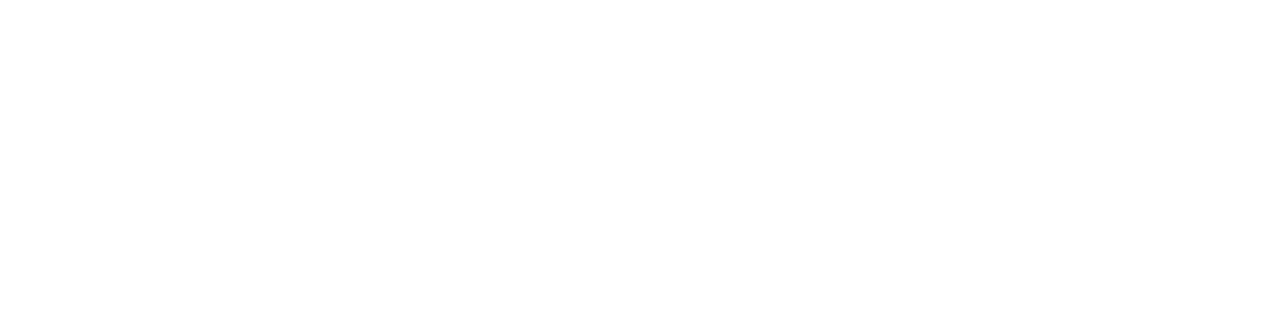
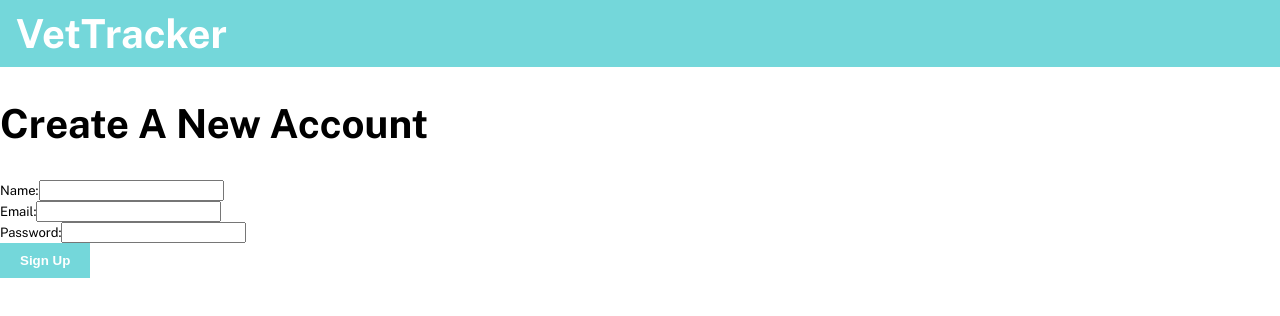
Before and after one commit to Kimberlynolsin/VetTracker, a React (Vite) app: page /signup in a window 1280 px wide. Before the commit this address had no page. Shown: the top 316 px of the page. Built offline with nearby package versions, Linux system fonts and the light colour scheme.

Commit message:
add sign up page & routing

```diff
--- a/src/App.jsx
+++ b/src/App.jsx
@@ -1,13 +1,16 @@
 import { BrowserRouter as Router, Route, Routes } from "react-router-dom";
 
+import HomePage from "./pages/Homepage/HomePage";
+import SignUp from './pages/Signup/SignUp'
+
 import "./styles/styles.scss";
-import HomePage from "./pages/Homepage/HomePage";
 function App() {
   return (
     <>
       <Router>
         <Routes>
           <Route path= "/"element={<HomePage />} />
+          <Route path= "/signup"element={<SignUp />} />
         </Routes>
       </Router>
     </>
--- a/src/pages/Homepage/HomePage.jsx
+++ b/src/pages/Homepage/HomePage.jsx
@@ -1,3 +1,5 @@
+import { Link } from "react-router-dom";
+
 import Header from "../../components/Header/Header";
 const HomePage = () => {
   return (
@@ -14,8 +16,12 @@
           </p>
         </div>
         <div className="hero__btns">
-          <input type="button" value="Sign Up" className="hero__btns__signup"></input>
-          <input type="button" value="Login" className="hero__btns__login"></input>
+          <Link to="/signup" className="hero__btns__signup">
+            <p className="hero__btns__text">Sign Up</p>
+          </Link>
+          <Link to="/login" className="hero__btns__login">
+            <p className="hero__btns__text">Login</p>
+          </Link>
         </div>
       </section>
     </>
--- a/src/pages/Homepage/HomePage.scss
+++ b/src/pages/Homepage/HomePage.scss
@@ -12,7 +12,8 @@
     color: $primary;
     margin-bottom: 0;
     @include desktop {
-margin: 2rem 0 ;      }
+      margin: 2rem 0;
+    }
   }
 
   &__text {
@@ -25,18 +26,17 @@
     justify-content: space-between;
 
     &__signup {
-      background-color: $primary;
-      border-style: initial;
-      border-radius: 5px;
-      padding: 1rem 2rem;
-      font-weight: bold;
-      color: white;
+      @include button;
     }
     &__login {
-      @extend .hero__btns__signup;
+      @include button;
       background-color: $secondary;
       color: $primary;
       border: 1px solid $primary;
     }
+
+    &__text {
+      margin: 0;
+    }
   }
 }
--- /dev/null
+++ b/src/pages/Signup/SignUp.jsx
@@ -0,0 +1,29 @@
+import Header from "../../components/Header/Header";
+
+const SignUp = () => {
+  return (
+    <>
+      <Header />
+      <section className="signup">
+        <h1 className="signup__title">Create A New Account</h1>
+        <form className="signup__form">
+          <div>
+            <label htmlFor="name">Name:</label>
+            <input type="text" id="name" name="name" />
+          </div>
+          <div>
+            <label htmlFor="email">Email:</label>
+            <input type="email" id="email" name="email" />
+          </div>
+          <div>
+            <label htmlFor="password">Password:</label>
+            <input type="password" id="password" name="password" />
+          </div>
+          <button type="submit">Sign Up</button>
+        </form>
+      </section>
+    </>
+  );
+};
+
+export default SignUp;
--- /dev/null
+++ b/src/pages/Signup/SignUp.scss
@@ -0,0 +1,6 @@
+.signup {
+  [type="submit"] {
+    @include button;
+    border-radius: 0;
+  }
+}
--- a/src/styles/partials/_mixins.scss
+++ b/src/styles/partials/_mixins.scss
@@ -9,3 +9,13 @@
       @content;
     }
   }
+
+  @mixin button {
+    background-color: $primary;
+    border-style: initial;
+    border-radius: 5px;
+    padding: 1rem 2rem;
+    font-weight: bold;
+    color: white;
+    text-decoration: none;
+  }
--- a/src/styles/styles.scss
+++ b/src/styles/styles.scss
@@ -5,3 +5,4 @@
 @import '../components/Header/Header.scss';
 //pages
 @import "../pages/Homepage/HomePage.scss";
+@import '../pages/Signup/SignUp.scss'
```
Also changed, not shown: src/pages/SignUp.jsx (deleted). Lines whose indentation alone changed are shown as unchanged.
